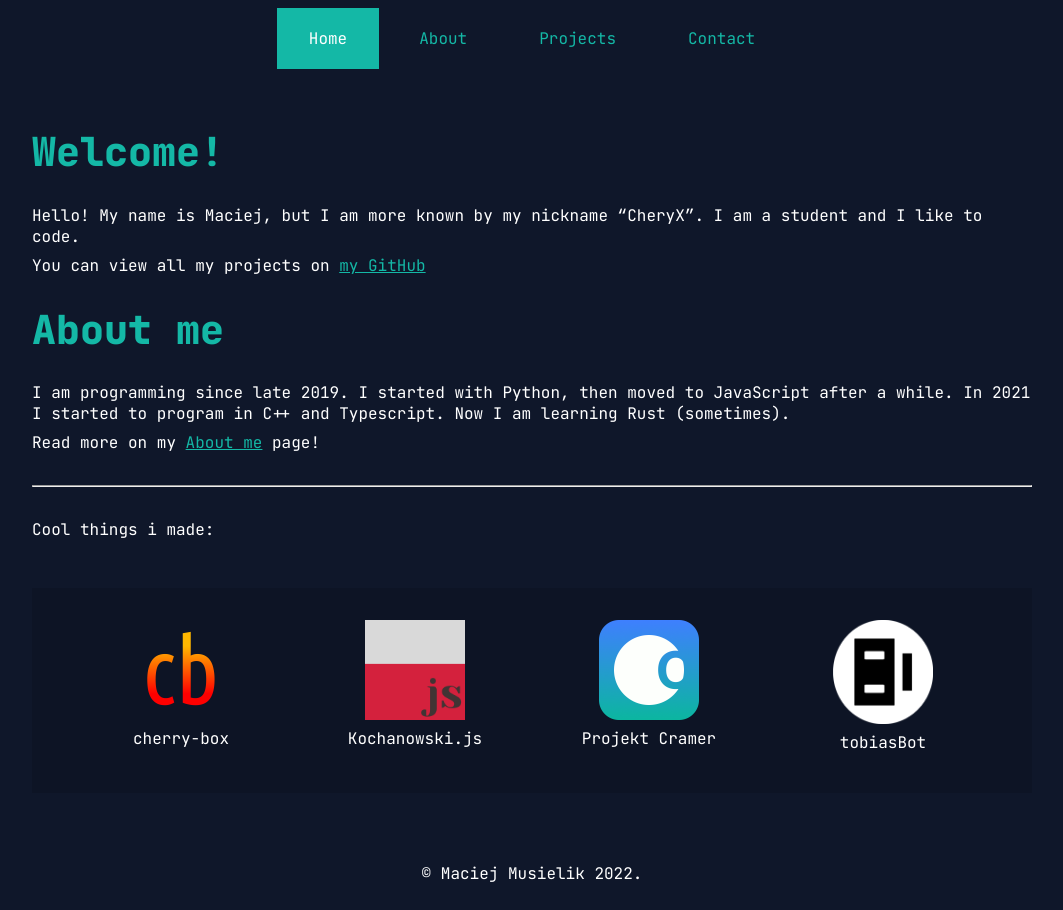
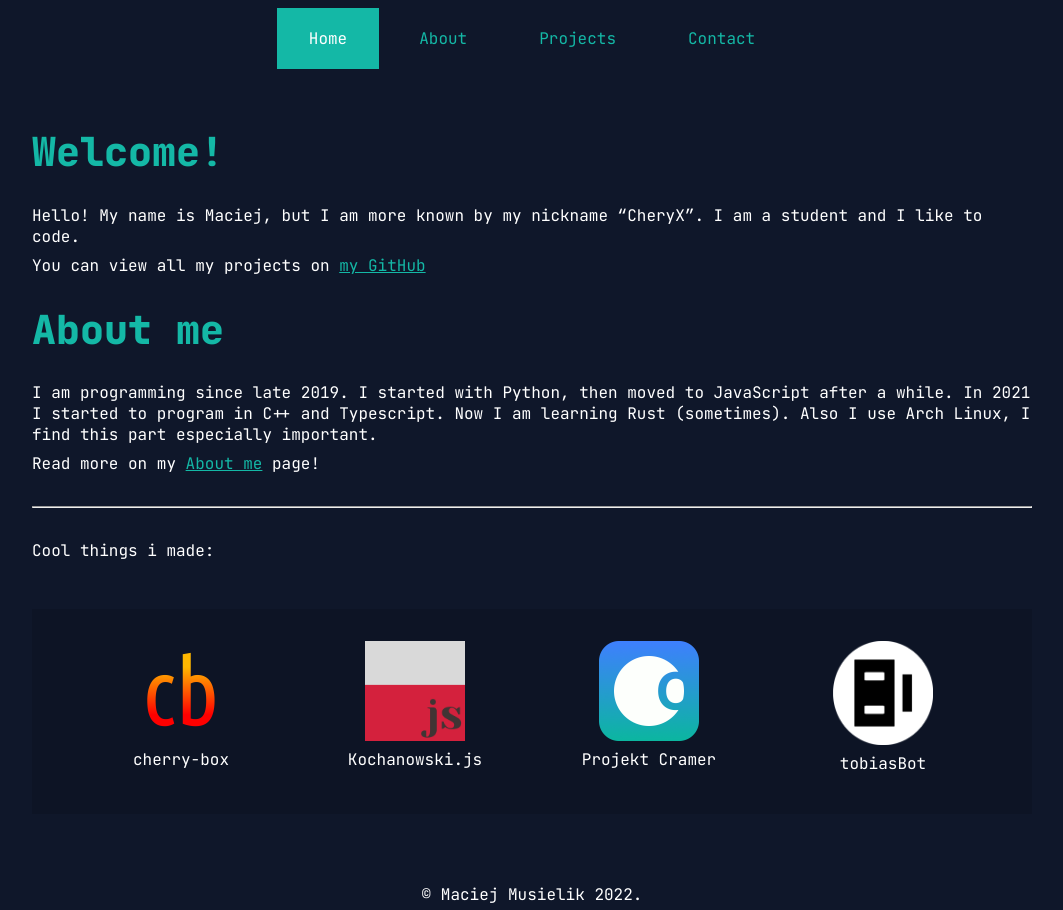
Before and after one commit to CheryX/mmusielik.xyz, a Jekyll site: the page built from index.md, in a window 1280 px wide. Shown: the whole page, without its empty margins (108-1171 px from the left). Built offline with Jekyll 4.4.1, drawn with Linux system fonts in a browser that asks for light colours.

Commit message:
Addded very imporant part to About Me

```diff
--- a/index.md
+++ b/index.md
@@ -12,7 +12,7 @@ You can view all my projects on [my GitHub](https://github.com/CheryX")
 
 # About me
 
-I am programming since late 2019. I started with Python, then moved to JavaScript after a while. In 2021 I started to program in C++ and Typescript. Now I am learning Rust (sometimes).
+I am programming since late 2019. I started with Python, then moved to JavaScript after a while. In 2021 I started to program in C++ and Typescript. Now I am learning Rust (sometimes). Also I use Arch Linux, I find this part especially important.
 
 Read more on my [About me](/about) page!
 
```
